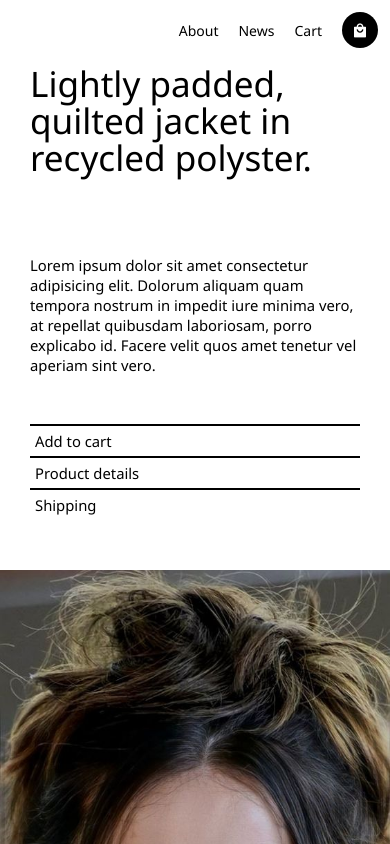
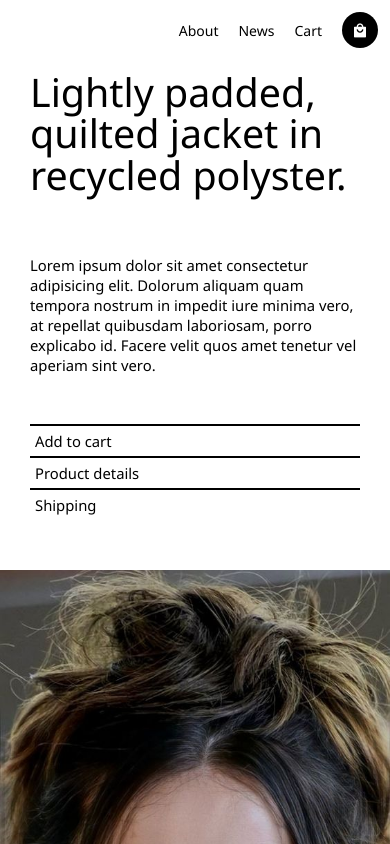
Before and after one commit to Ronak-harbala/Shop-Jacket-design, a plain HTML site: page index.html in a window 390 px wide. Drawn offline with nearby package versions, Linux system fonts and the light colour scheme.

Commit message:
Update style.css
Adjust text size

```diff
--- a/style.css
+++ b/style.css
@@ -103,11 +103,11 @@ section{
 }
 
 .content{
-    padding: 5px 30px;
+    padding: 12px 30px;
 }
 
 .content h1{
-    font-size: 9vw;
+    font-size: 10.1vw;
 }
 
 .left{
```
